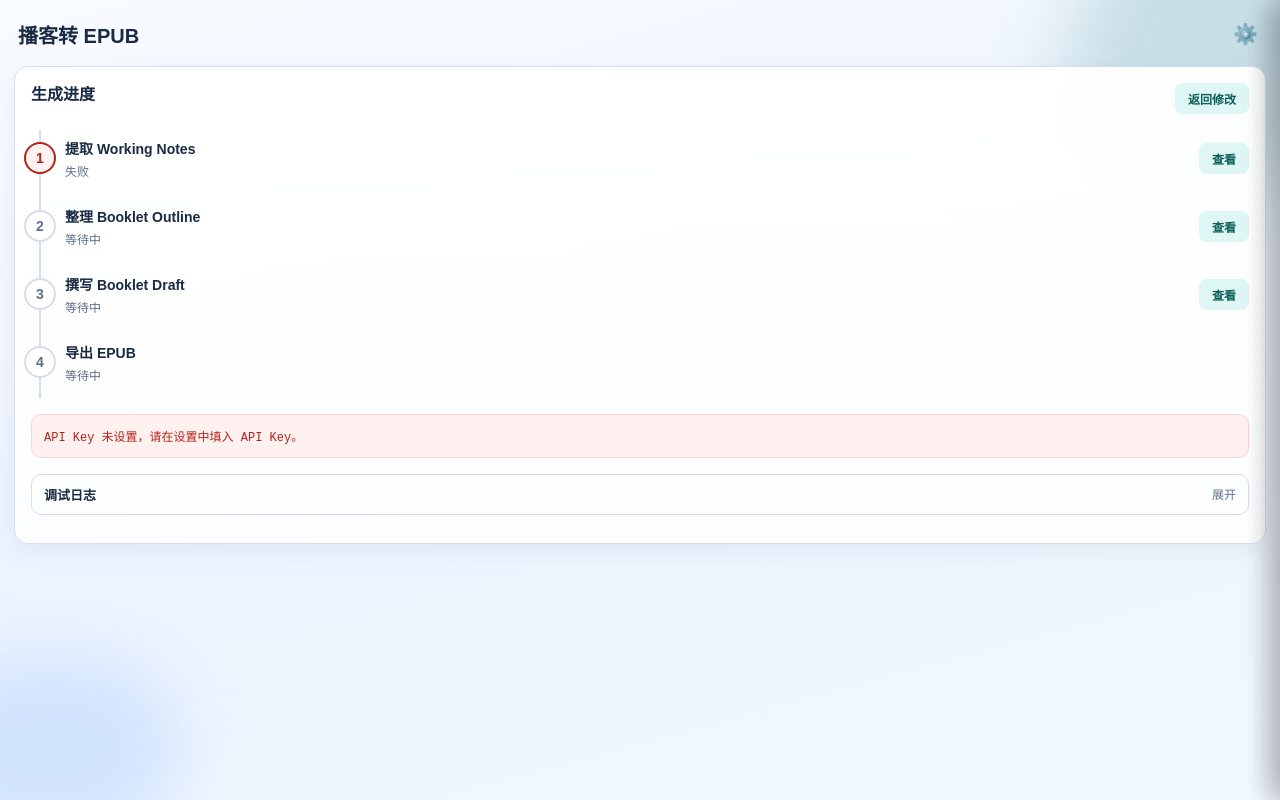
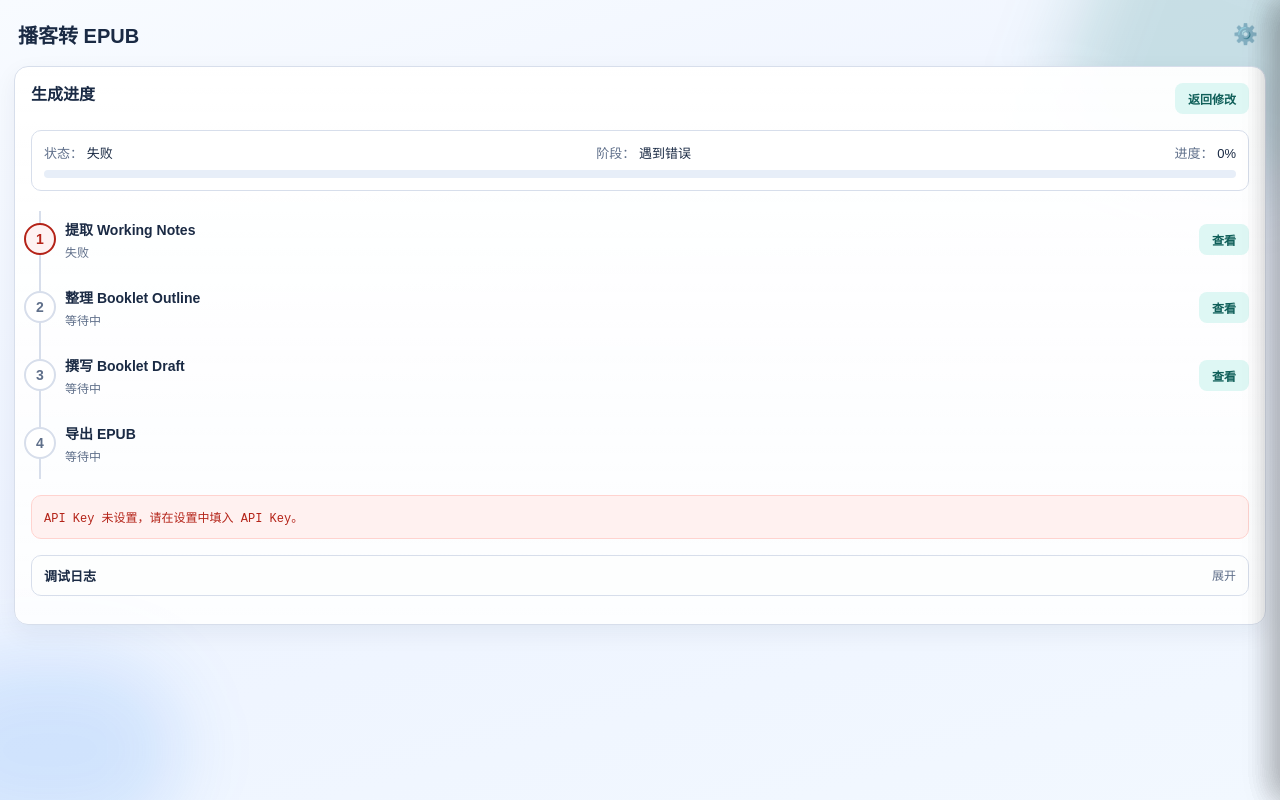
Before and after one commit to CeciliaHahan/podcast_to_ebook, a browser extension: page extension/sidepanel/sidepanel.html in a window 1280 px wide. Both pictures are taken after typing "Sample", "Sample" into the empty fields and a click on the button "生成 EPUB". Drawn offline with Linux system fonts and the light colour scheme.

Commit message:
feat: restore progress bar in stepper view

```diff
--- a/extension/sidepanel/sidepanel.css
+++ b/extension/sidepanel/sidepanel.css
@@ -119,6 +119,14 @@ button.icon-btn:hover { background: rgba(0,0,0,0.05); }
 .details-card[open] > summary::after { content: "收起"; }
 .details-body { padding: 0 12px 12px; }
 
+/* Status Card */
+.status-card { background: var(--paper-strong); border: 1px solid var(--line); border-radius: 10px; padding: 12px; margin-bottom: 20px; }
+.status-grid { display: flex; justify-content: space-between; margin-bottom: 8px; }
+.status-grid p { margin: 0; font-size: 13px; color: var(--ink); }
+.status-grid strong { color: var(--muted); font-weight: normal; }
+.meter { height: 8px; border-radius: 999px; background: #e7eef8; overflow: hidden; }
+#meter-fill { height: 100%; width: 0%; background: linear-gradient(90deg, #0f766e, #14b8a6); transition: width 300ms ease; }
+
 /* Stepper Component */
 .pipeline-header { display: flex; justify-content: space-between; align-items: center; margin-bottom: 16px; }
 .stepper { display: flex; flex-direction: column; position: relative; gap: 20px; margin-left: 8px; border-left: 2px solid var(--line); padding-left: 24px; padding-bottom: 12px; padding-top: 4px;}
--- a/extension/sidepanel/sidepanel.html
+++ b/extension/sidepanel/sidepanel.html
@@ -49,6 +49,17 @@
         <div class="pipeline-header">
           <h2>生成进度</h2>
           <button id="reset-pipeline" type="button" class="ghost small">返回修改</button>
+        </div>
+
+        <div class="status-card">
+          <div class="status-grid">
+            <p><strong>状态：</strong> <span id="job-status">待命</span></p>
+            <p><strong>阶段：</strong> <span id="job-stage">-</span></p>
+            <p><strong>进度：</strong> <span id="job-progress">0%</span></p>
+          </div>
+          <div class="meter">
+            <div id="meter-fill"></div>
+          </div>
         </div>
 
         <div class="stepper">
--- a/extension/sidepanel/sidepanel.js
+++ b/extension/sidepanel/sidepanel.js
@@ -30,6 +30,12 @@ const elements = {
 
   // Pipeline Actions
   resetPipeline: document.getElementById("reset-pipeline"),
+
+  // Status Elements
+  jobStatus: document.getElementById("job-status"),
+  jobStage: document.getElementById("job-stage"),
+  jobProgress: document.getElementById("job-progress"),
+  meterFill: document.getElementById("meter-fill"),
 
   // Steps Elements
   steps: {
@@ -202,6 +208,13 @@ function revokeArtifactUrls() {
 // -----------------------------------------------------------------------------
 // UI Renderers
 // -----------------------------------------------------------------------------
+
+function updateProgress(status, stage, percentage) {
+  if (elements.jobStatus) elements.jobStatus.textContent = status;
+  if (elements.jobStage) elements.jobStage.textContent = stage;
+  if (elements.jobProgress) elements.jobProgress.textContent = `${percentage}%`;
+  if (elements.meterFill) elements.meterFill.style.width = `${Math.min(100, Math.max(0, percentage))}%`;
+}
 
 function setStepState(stepKey, state, statusText) {
   const stepEl = elements.steps[stepKey];
@@ -380,6 +393,7 @@ function resetPipelineUI() {
   setStepState("draft", "", "等待中");
   setStepState("epub", "", "等待中");
   elements.epubContainer.innerHTML = "";
+  updateProgress("待命", "-", 0);
   clearError();
   latestWorkingNotes = null;
   latestBookletOutline = null;
@@ -411,6 +425,7 @@ async function handleGeneratePipeline(event) {
 
     // STEP 1: Working Notes
     setStepState("notes", "active", "生成大纲底稿中 (约需1-2分钟)...");
+    updateProgress("处理中", "模型请求 (1/3)", 10);
     const notesRes = await createWorkingNotesFromTranscript({
       settings, title: resolvedTitle, language, transcriptText, metadata: { episode_url: episodeUrl }
     });
@@ -418,9 +433,11 @@ async function handleGeneratePipeline(event) {
     renderInspector(currentStageAcc);
     renderWorkingNotes(notesRes.working_notes);
     setStepState("notes", "completed");
+    updateProgress("处理中", "Working Notes 完成", 25);
 
     // STEP 2: Booklet Outline
     setStepState("outline", "active", "整理章节结构中...");
+    updateProgress("处理中", "模型请求 (2/3)", 35);
     const outlineRes = await createBookletOutlineFromWorkingNotes({
       settings, title: resolvedTitle, language, workingNotes: latestWorkingNotes, metadata: { episode_url: episodeUrl }
     });
@@ -428,9 +445,11 @@ async function handleGeneratePipeline(event) {
     renderInspector(currentStageAcc);
     renderBookletOutline(outlineRes.booklet_outline);
     setStepState("outline", "completed");
+    updateProgress("处理中", "Outline 完成", 50);
 
     // STEP 3: Booklet Draft
     setStepState("draft", "active", "撰写正文中 (约需2-3分钟)...");
+    updateProgress("处理中", "模型请求 (3/3)", 60);
     const draftRes = await createBookletDraftFromOutline({
       settings, title: resolvedTitle, language, workingNotes: latestWorkingNotes, bookletOutline: latestBookletOutline, metadata: { episode_url: episodeUrl }
     });
@@ -438,9 +457,11 @@ async function handleGeneratePipeline(event) {
     renderInspector(currentStageAcc);
     renderBookletDraft(draftRes.booklet_draft);
     setStepState("draft", "completed");
+    updateProgress("处理中", "Draft 完成", 75);
 
     // STEP 4: Export EPUB
     setStepState("epub", "active", "打包 EPUB 文件中...");
+    updateProgress("处理中", "EPUB 渲染", 90);
     const epubRes = await createEpubFromBookletDraft({
       title: resolvedTitle, language, bookletDraft: latestBookletDraft, metadata: { episode_url: episodeUrl }
     });
@@ -457,12 +478,14 @@ async function handleGeneratePipeline(event) {
       download_url: objectUrl
     };
     setStepState("epub", "completed", "导出成功");
+    updateProgress("已完成", "完成", 100);
 
     await persistWorkspace();
 
   } catch (error) {
     console.error(error);
     renderError(error instanceof Error ? error.message : "流水线执行失败");
+    updateProgress("失败", "遇到错误", 0);
     // Find the first non-completed step and mark it error
     ["notes", "outline", "draft", "epub"].find(step => {
       const el = elements.steps[step];
@@ -547,6 +570,7 @@ async function loadWorkspace() {
     latestArtifactSummary = ws.artifactSummary;
     // We can't fully restore the Blob URL easily across sessions, but we show the flow as completed.
     switchView("pipeline");
+    updateProgress("已完成", "完成", 100);
     setStepState("notes", "completed");
     setStepState("outline", "completed");
     setStepState("draft", "completed");
```
